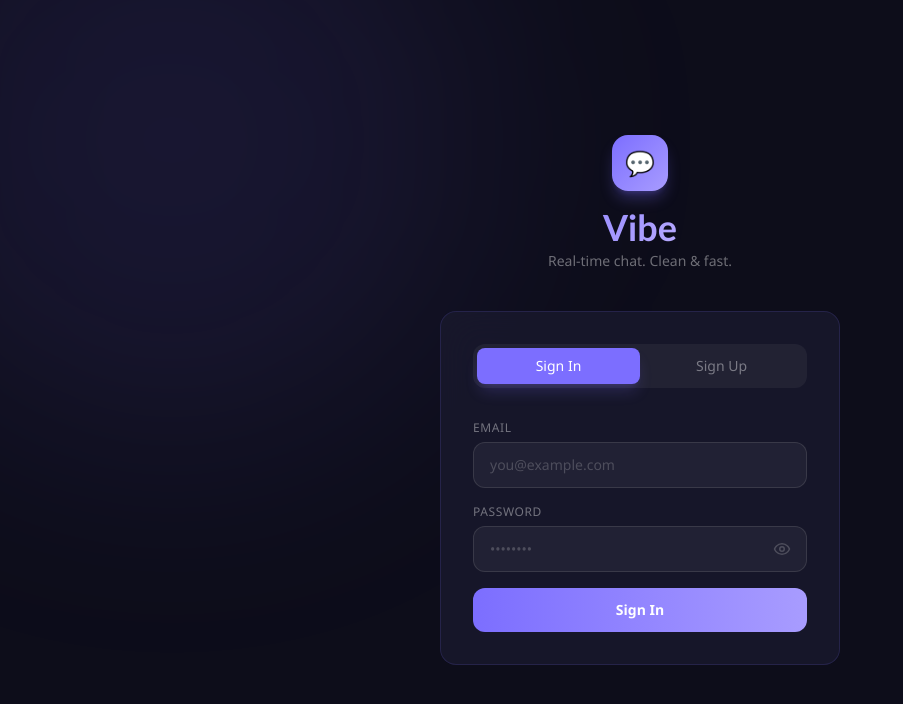
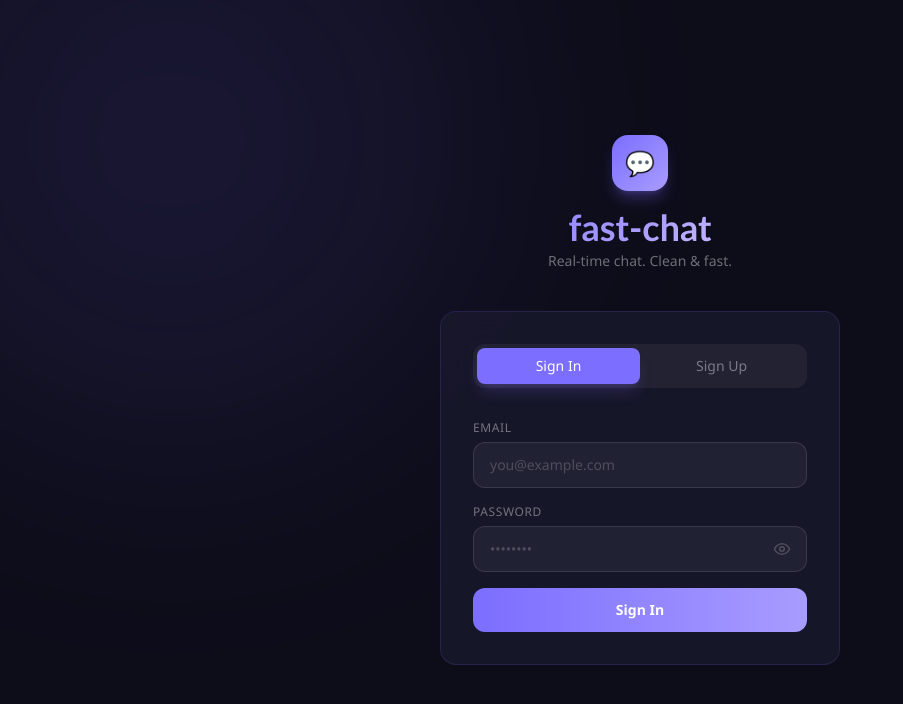
Before and after one commit to zubaerisla-create/fast-chat-frontend, a Next.js app: page /auth in a window 1280 px wide. Shown: the top 704 px of the page, without its empty margins (0-903 px from the left). Built offline with nearby package versions, Linux system fonts and the light colour scheme; no server answers.

Commit message:
update-profile-image-media

```diff
--- a/src/app/auth/page.tsx
+++ b/src/app/auth/page.tsx
@@ -46,7 +46,7 @@ export default function AuthPage() {
           <div className="inline-flex items-center justify-center w-14 h-14 rounded-2xl bg-gradient-to-br from-[#7C6EFF] to-[#A89CFF] mb-4 shadow-lg shadow-[#7C6EFF]/30">
             <span className="text-2xl">💬</span>
           </div>
-          <h1 className="font-display text-4xl font-bold gradient-text">Vibe</h1>
+          <h1 className="font-display text-4xl font-bold gradient-text">fast-chat</h1>
           <p className="text-white/40 text-sm mt-1 font-sans">Real-time chat. Clean & fast.</p>
         </div>
 
--- a/src/app/page.tsx
+++ b/src/app/page.tsx
@@ -19,7 +19,7 @@ export default function Home() {
     <div className="flex items-center justify-center h-[100dvh] bg-[#0D0D1A]">
       <div className="flex flex-col items-center gap-4">
         <div className="w-12 h-12 rounded-2xl bg-gradient-to-br from-[#7C6EFF] to-[#A89CFF] animate-pulse" />
-        <p className="text-white/40 text-sm font-sans">Loading Vibe...</p>
+        <p className="text-white/40 text-sm font-sans">Loading fast-chat...</p>
       </div>
     </div>
   );
--- a/src/components/chat/Sidebar.tsx
+++ b/src/components/chat/Sidebar.tsx
@@ -94,7 +94,7 @@ export default function Sidebar({ activeConversationId, onSelectConversation, on
       {/* Header */}
       <div className="px-5 py-5 border-b border-[rgba(124,110,255,0.1)]">
         <div className="flex items-center justify-between mb-5">
-          <h1 className="font-display text-xl font-bold gradient-text">Vibe</h1>
+          <h1 className="font-display text-xl font-bold gradient-text">fast-chat</h1>
           <div className="flex items-center gap-1">
             <button
               onClick={() => setShowSearch(!showSearch)}
```
Also changed, not shown: 1 other file (tests, documents, lock files or other folders).
